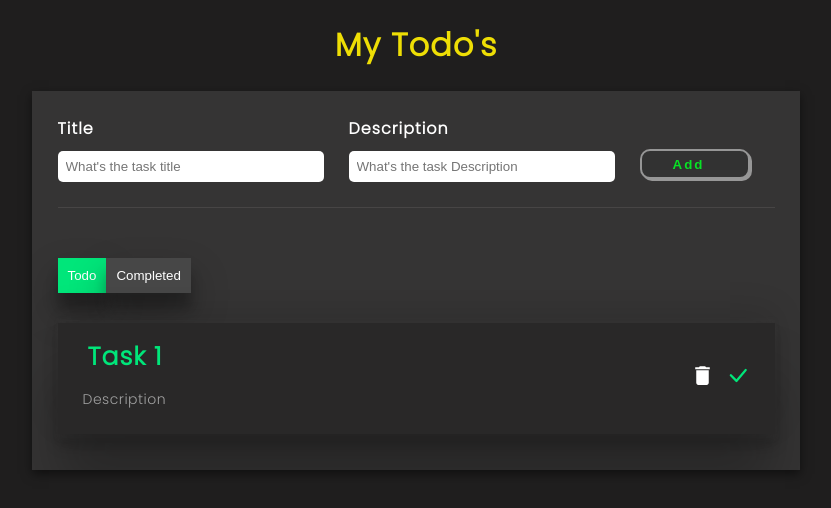
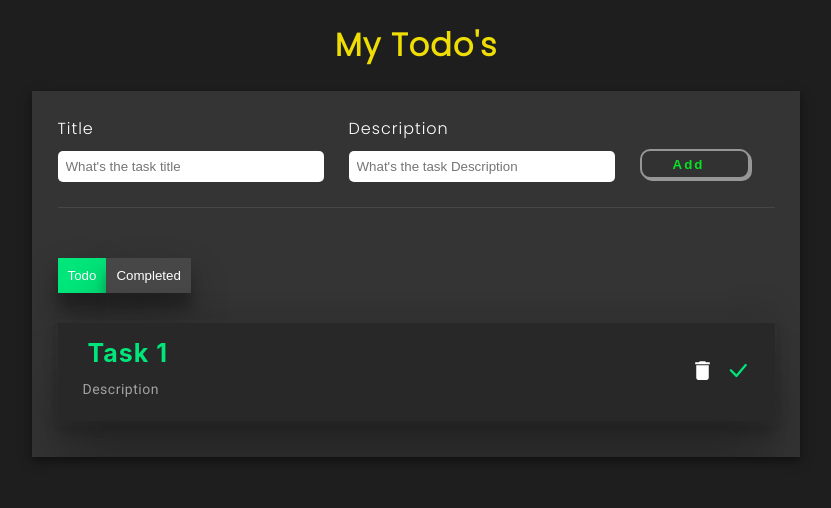
Before and after one commit to Leuel-Tesfaye/todo-list-app, a React (Create React App) app: page / in a window 1280 px wide. Shown: the top 508 px of the page, without its empty margins (224-1055 px from the left). Built offline with nearby package versions, Linux system fonts and the light colour scheme.

Commit message:
to do use state changes commit

```diff
--- a/src/App.css
+++ b/src/App.css
@@ -1,17 +1,20 @@
 
   @import url('https://fonts.googleapis.com/css2?family=Poppins:ital,wght@0,100;0,200;0,300;1,400&display=swap');
+
+  @import url('https://fonts.googleapis.com/css2?family=Poppins:ital,wght@0,100;0,200;0,300;1,400&family=Roboto:ital,wght@0,100;0,300;0,400;0,500;1,100;1,300&display=swap');
 
 body{
   background-color: #1f1e1e;
   color: white;
   overflow: hidden;
-  font-family: 'Poppins';
   letter-spacing: 1px;
 }
 
 h1{
   text-align: center;
   color: rgb(238, 222, 5);
+  font-family: 'Poppins';
+
 }
 
 .todo-wrapper {
@@ -44,9 +47,11 @@ h1{
 }
 
 .todo-input-item label{
-  font-weight: bold;
+  font-weight: 400;
   margin-bottom: 10px;
   letter-spacing: 1px;
+  font-family: 'Poppins';
+
 }
 
 .todo-input-item input{
@@ -183,7 +188,7 @@ h1{
   color: rgb(161, 161, 161);
   margin-top: 8px;
   letter-spacing: .5px;
-
+  font-family: 'Roboto';
 }
 
 .icon {
--- a/src/App.js
+++ b/src/App.js
@@ -4,6 +4,9 @@ import { MdDelete } from 'react-icons/md';
 import { BsCheckLg } from 'react-icons/bs';
 function App() {
   const [isCompleteScreen, setIsCompleteScreen] = useState(false);
+  const [allTodo, setTodo] = useState([]) ;
+  const [newTitle, setNewTitle] = useState("");
+  const [newDescription, setNewDescription] = useState("");
   return (
     <div className="App">
       <h1>My Todo's</h1>
@@ -11,7 +14,7 @@ function App() {
         <div className='todo-input'>
           <div className="todo-input-item">
             <label>Title</label>
-            <input type="text" placeholder="What's the task title"/>
+            <input type="text" value={newTitle} onChange={(e) => setNewTitle(e.target.value)} placeholder="What's the task title"/>
           </div>
 
           <div className="todo-input-item">
```
